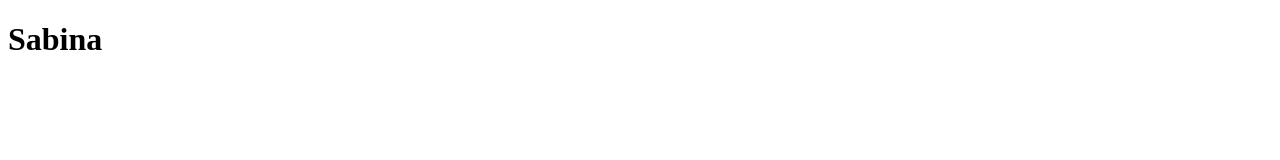
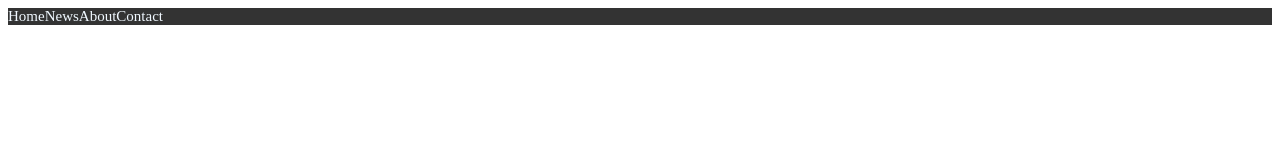
Before and after one commit to Sabinapraja15/Sabina1, a plain HTML site: page index.html in a window 1280 px wide. Drawn offline with Linux system fonts and the light colour scheme.

Commit message:
homepage added

```diff
--- a/index.html
+++ b/index.html
@@ -4,8 +4,14 @@
     <meta charset="UTF-8">
     <meta name="viewport" content="width=, initial-scale=1.0">
     <title>Document</title>
+    <link rel="stylesheet" href="style.css">
 </head>
 <body>
-    <h1>Sabina</h1>
+    <div class="navbar">
+        <a href="#home">Home</a>
+        <a href="#news">News</a>
+        <a href="#about">About</a>
+        <a href="#contact">Contact</a>
+    </div>
 </body>
 </html>
--- /dev/null
+++ b/style.css
@@ -0,0 +1,15 @@
+body{
+    padding: 0px;
+}
+.navbar{
+    background-color:#333;
+    overflow: hidden;
+}
+.navbar a{
+text-align: center;
+text-decoration: none;
+color: #f0f8ff;
+float: left;
+padding: 14px,16px;
+font-size:15px;
+}
```
Also changed, not shown: flow.jpg (added).
